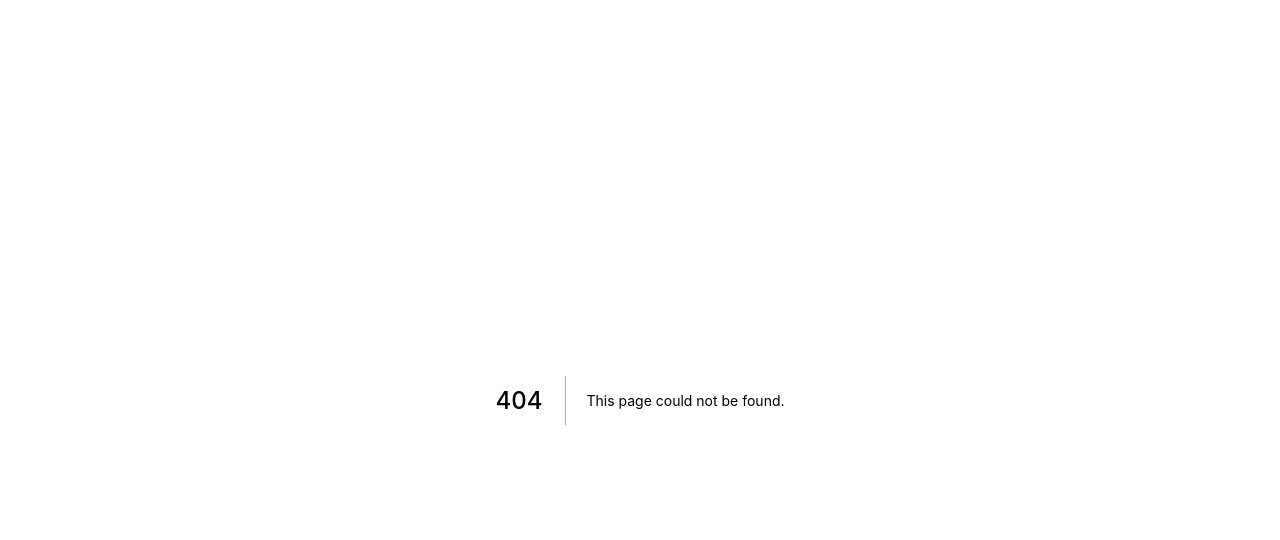
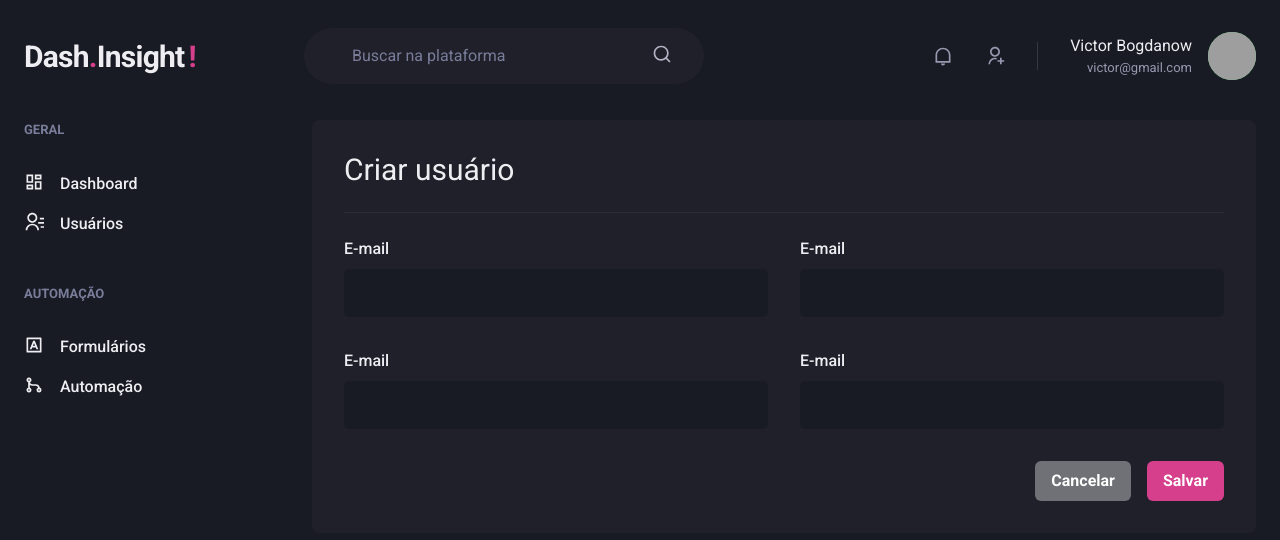
Before and after one commit to Victor-BwD/Dash.Insight, a Next.js app: page /users/create in a window 1280 px wide. Before the commit this address had no page. Shown: the top 540 px of the page. Built offline with nearby package versions, Linux system fonts and the light colour scheme; grey boxes are pictures that could not be loaded.

Commit message:
Tela de criação de usuario finalizada

```diff
--- a/src/components/Header.tsx
+++ b/src/components/Header.tsx
@@ -6,8 +6,8 @@
     return (
         <Flex w="100%" as="header" maxWidth={1480} h="20" mx="auto" mt="4" px="6" align="center" >
             <Text fontSize="3xl" fontWeight="bold" letterSpacing="tight" w="64">
-                Dashgo
-                <Text as="span" ml="1" color="pink.500">.</Text>
+                Dash<Text as="span" color="pink.500">.</Text>Insight<Text as="span" ml="1" color="pink.500">!</Text>
+
             </Text>
 
             <Flex
--- /dev/null
+++ b/src/pages/users/create.tsx
@@ -0,0 +1,43 @@
+import { Box, Button, Divider, Flex, Heading, HStack, SimpleGrid, VStack } from "@chakra-ui/react";
+import React from "react";
+import { Input } from "../../components/Form/Input";
+import { Header } from "../../components/Header";
+
+import { Sidebar } from "../../components/Sidebar";
+
+export default function CreateUser() {
+    return (
+        <Box>
+            <Header />
+
+            <Flex width="100%" my="6" maxWidth={1480} mx="auto" px="6">
+            <Sidebar/>
+
+            <Box flex="1" borderRadius={8} bg="gray.800" p="8">
+               <Heading size="lg" fontWeight="normal">Criar usuário</Heading>
+
+               <Divider my="6" borderColor="gray.700" />
+
+               <VStack spacing="8">
+                    <SimpleGrid minChildWidth="240px" spacing="8" w="100%" >
+                        <Input name="name" label="Nome completo" />
+                        <Input name="email" type="email" label="E-mail" />
+                    </SimpleGrid>
+
+                    <SimpleGrid minChildWidth="240px" spacing="8" w="100%" >
+                        <Input name="password" type="password" label="Senha" />
+                        <Input name="password_confirmation" type="password" label="Confirmar senha" />
+                    </SimpleGrid>
+               </VStack>
+
+               <Flex mt="8" justify="flex-end">
+                    <HStack spacing="4">
+                        <Button colorScheme="whiteAlpha">Cancelar</Button>
+                        <Button colorScheme="pink">Salvar</Button>
+                    </HStack>
+               </Flex>
+            </Box>
+            </Flex>
+        </Box>
+    );
+}
```
